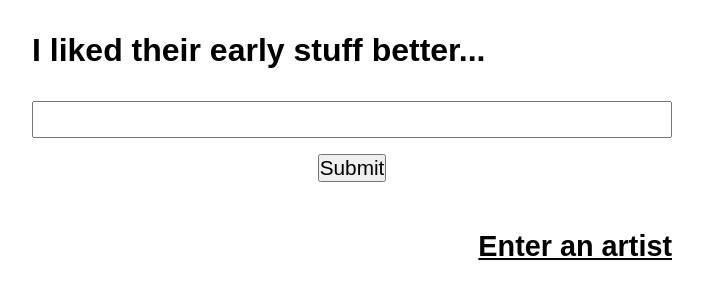
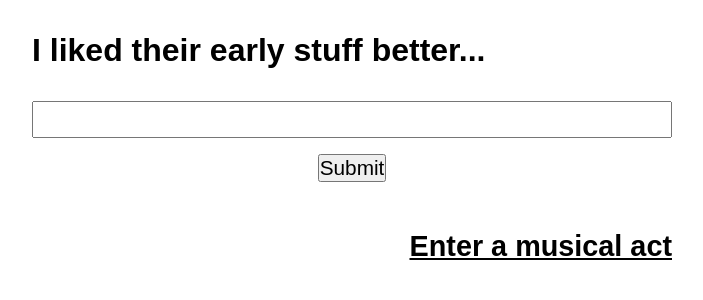
Before and after one commit to mpqmpqm/resume19, a React (Create React App) app in the folder early-stuff/: page / in a window 1280 px wide. Shown: the top 300 px of the page, without its empty margins (288-991 px from the left). Built offline with nearby package versions, Linux system fonts and the light colour scheme.

Commit message:
Fix meta tag, clarify instructions

```diff
--- a/early-stuff/public/index.html
+++ b/early-stuff/public/index.html
@@ -7,7 +7,7 @@
     <meta name="theme-color" content="#000000" />
     <meta
       name="description"
-      content="Web site created using create-react-app"
+      content="I liked their early stuff better... Enter any musical act and condescend to your interlocutors with your superior discographical knowledge."
     />
     <!-- <link rel="apple-touch-icon" href="%PUBLIC_URL%/logo192.png" /> -->
     <!--
--- a/early-stuff/src/App.js
+++ b/early-stuff/src/App.js
@@ -21,7 +21,7 @@ class App extends React.Component {
 			artist: [],
 			titles: [],
 			years: [],
-			header: 'Enter an artist'
+			header: 'Enter a musical act'
 		}
 	}
 
```
